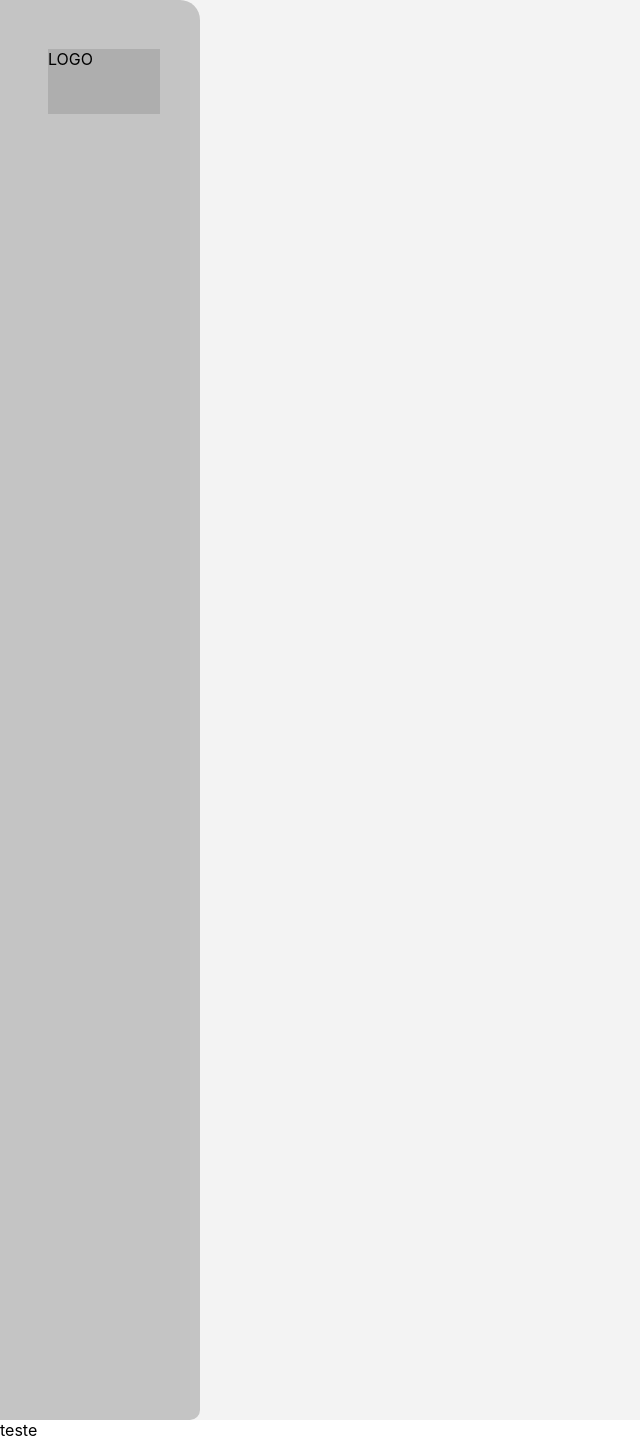
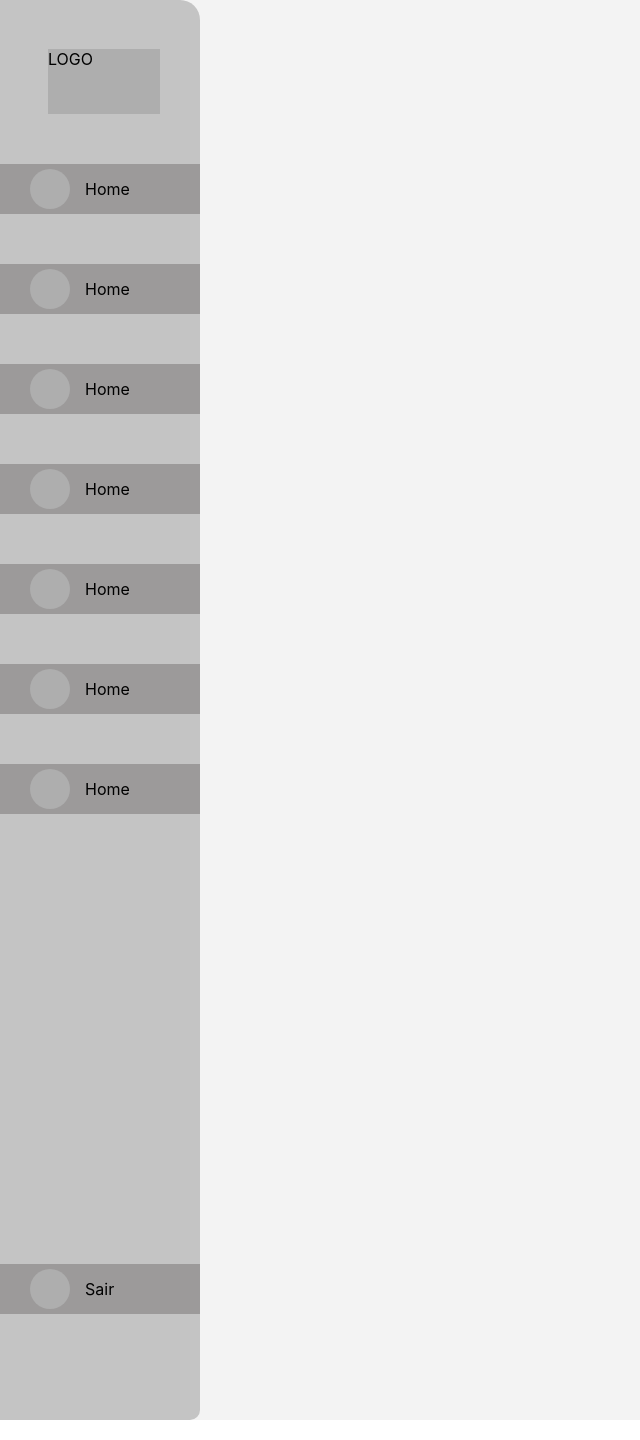
Before and after one commit to AlcanceTec/UnePayReact, a React (Create React App) app: page / in a window 1280 px wide. Shown: the top 1440 px of the page, without its empty margins (0-640 px from the left). Built offline with nearby package versions, Linux system fonts and the light colour scheme.

Commit message:
Menu Items

```diff
--- a/src/Pages/Home/index.js
+++ b/src/Pages/Home/index.js
@@ -7,7 +7,7 @@ function Home() {
     return (
         <C.Container>
             <Menu/>
-            teste
+
         </C.Container>
     );
 }
--- a/src/components/Menu/index.js
+++ b/src/components/Menu/index.js
@@ -5,6 +5,39 @@ function Menu () {
         <C.Container>
             <C.Logo>LOGO</C.Logo>
 
+            <C.itens>
+                <C.itensPhoto></C.itensPhoto>
+                <C.itensText href="http://google.com.br">Home</C.itensText>
+            </C.itens>
+            <C.itens>
+                <C.itensPhoto></C.itensPhoto>
+                <C.itensText href="http://google.com.br">Home</C.itensText>
+            </C.itens>
+            <C.itens>
+                <C.itensPhoto></C.itensPhoto>
+                <C.itensText href="http://google.com.br">Home</C.itensText>
+            </C.itens>
+            <C.itens>
+                <C.itensPhoto></C.itensPhoto>
+                <C.itensText href="http://google.com.br">Home</C.itensText>
+            </C.itens>
+            <C.itens>
+                <C.itensPhoto></C.itensPhoto>
+                <C.itensText href="http://google.com.br">Home</C.itensText>
+            </C.itens>
+            <C.itens>
+                <C.itensPhoto></C.itensPhoto>
+                <C.itensText href="http://google.com.br">Home</C.itensText>
+            </C.itens>
+            <C.itens>
+                <C.itensPhoto></C.itensPhoto>
+                <C.itensText href="http://google.com.br">Home</C.itensText>
+            </C.itens>
+            <C.itensExit>
+                <C.itensPhoto></C.itensPhoto>
+                <C.itensText href="http://google.com.br">Sair</C.itensText>
+            </C.itensExit>
+
 
         </C.Container>
     )
--- a/src/components/Menu/style.js
+++ b/src/components/Menu/style.js
@@ -9,6 +9,7 @@ export default {
         top: 0;
         border-radius: 0 20px 10px 0;
         display: flex;
+        flex-direction: column;
     `,
 
     Logo: styled.div`
@@ -17,5 +18,45 @@ export default {
         margin-top: 49px;
         margin-left: 48px;
         background-color: #AEAEAE;
+    `,
+
+    itens: styled.div`
+        width: 200px;
+        height: 50px;
+        background-color: #9c9a9a;
+        margin-top: 50px;
+        display: flex;
+        align-items: center;
+        text-align: top;
+    `,
+
+    itensPhoto: styled.div`
+        width: 40px;
+        height: 40px;
+        border-radius: 50%;
+        background-color: #AEAEAE;
+        margin-left: 30px;
+
+    `,
+
+    itensText: styled.a`
+        text-align: center;
+        padding-left: 15px;
+        text-decoration: none;
+        color: #000;
+    `,
+
+    itensExit: styled.div`
+        width: 200px;
+        height: 50px;
+        background-color: #9c9a9a;
+        margin-top: 450px;
+        align-items: center;
+        text-align: top;
+        display: flex;
     `
+
+
+
+
 };
```
Also changed, not shown: src/components/Menu/teste.js (deleted, +0 -9 lines), 1 other file (tests, documents, lock files or other folders).
